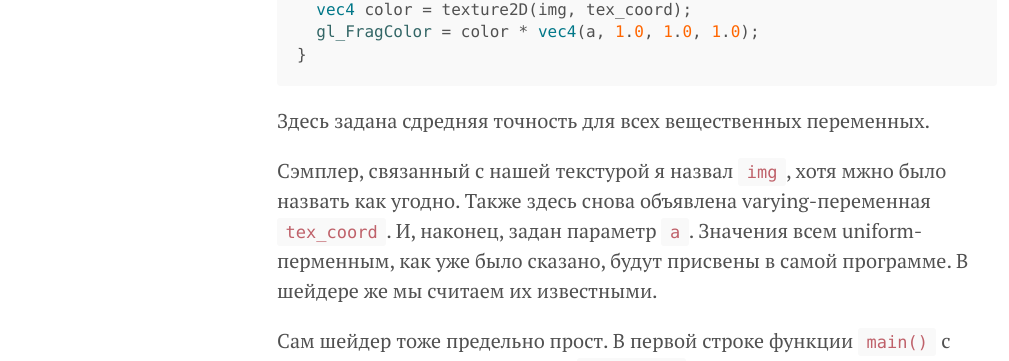
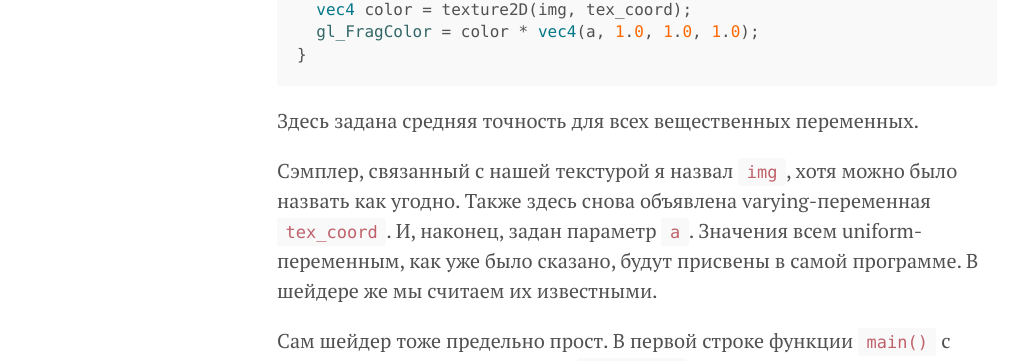
Before and after one commit to velikodniy/velikodniy.github.io, a Jekyll site: the page built from _posts/2017-08-14-gpgpu-opengles.md, in a window 1280 px wide and 900 px high, scrolled down 18410 px. Shown: the part 153-514 px from the top of the window, without its empty margins (3-1012 px from the left). Built offline with Jekyll 4.4.1, drawn with Linux system fonts in a browser that asks for light colours; a script that is not in the unit is left out.

Commit message:
Fix typos

````diff
--- a/_posts/2017-08-14-gpgpu-opengles.md
+++ b/_posts/2017-08-14-gpgpu-opengles.md
@@ -612,10 +612,10 @@ void main() {
 }
 ```
 
-Здесь задана сдредняя точность для всех вещественных переменных.
+Здесь задана средняя точность для всех вещественных переменных.
 
-Сэмплер, связанный с нашей текстурой я назвал `img`, хотя мжно было назвать как угодно. Также здесь
-снова объявлена varying-переменная `tex_coord`. И, наконец, задан параметр `a`. Значения всем uniform-перменным,
+Сэмплер, связанный с нашей текстурой я назвал `img`, хотя можно было назвать как угодно. Также здесь
+снова объявлена varying-переменная `tex_coord`. И, наконец, задан параметр `a`. Значения всем uniform-переменным,
 как уже было сказано, будут присвены в самой программе. В шейдере же мы считаем их известными.
 
 Сам шейдер тоже предельно прост. В первой строке функции `main()` с помошью встроенной функции `texture2D`
````
